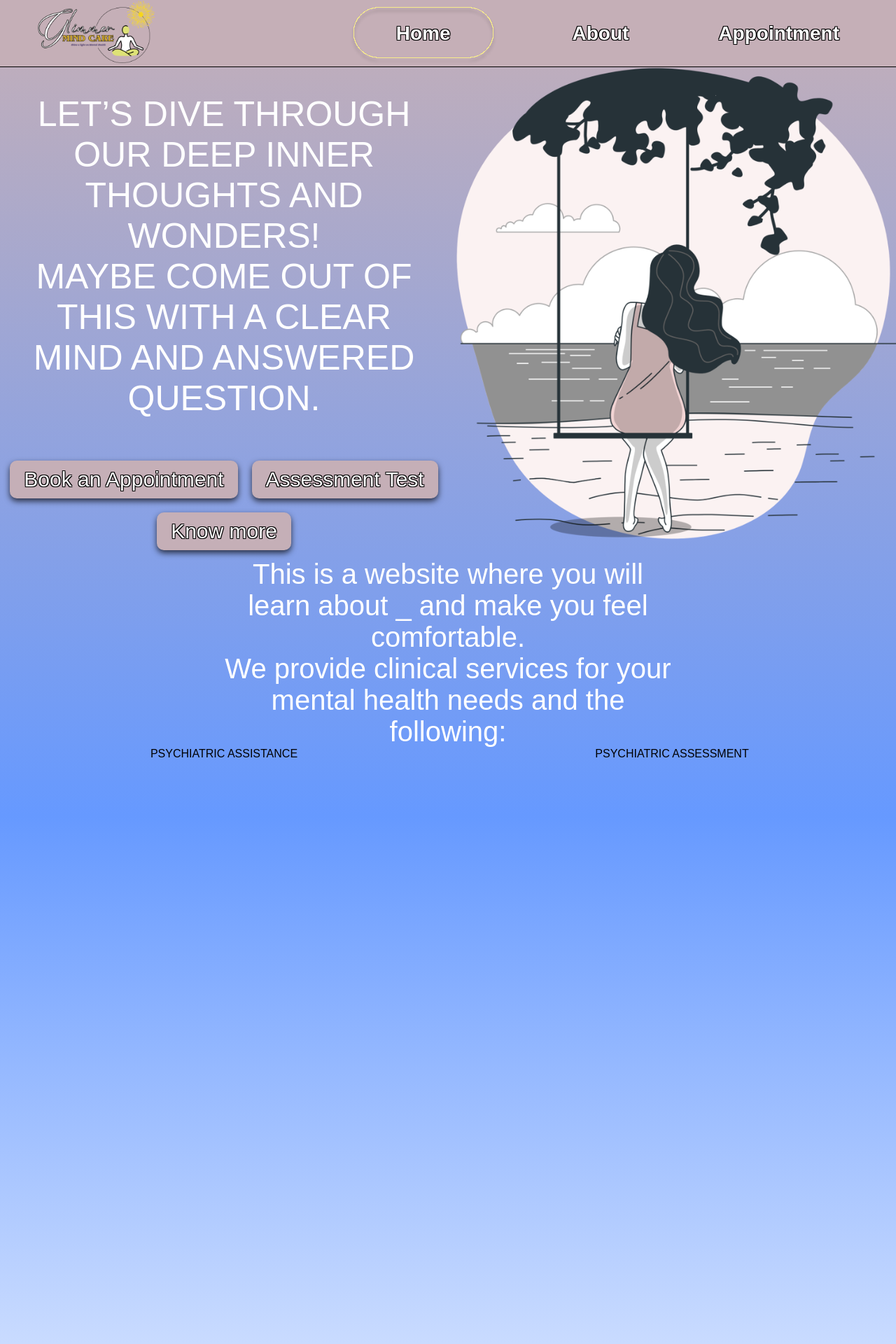
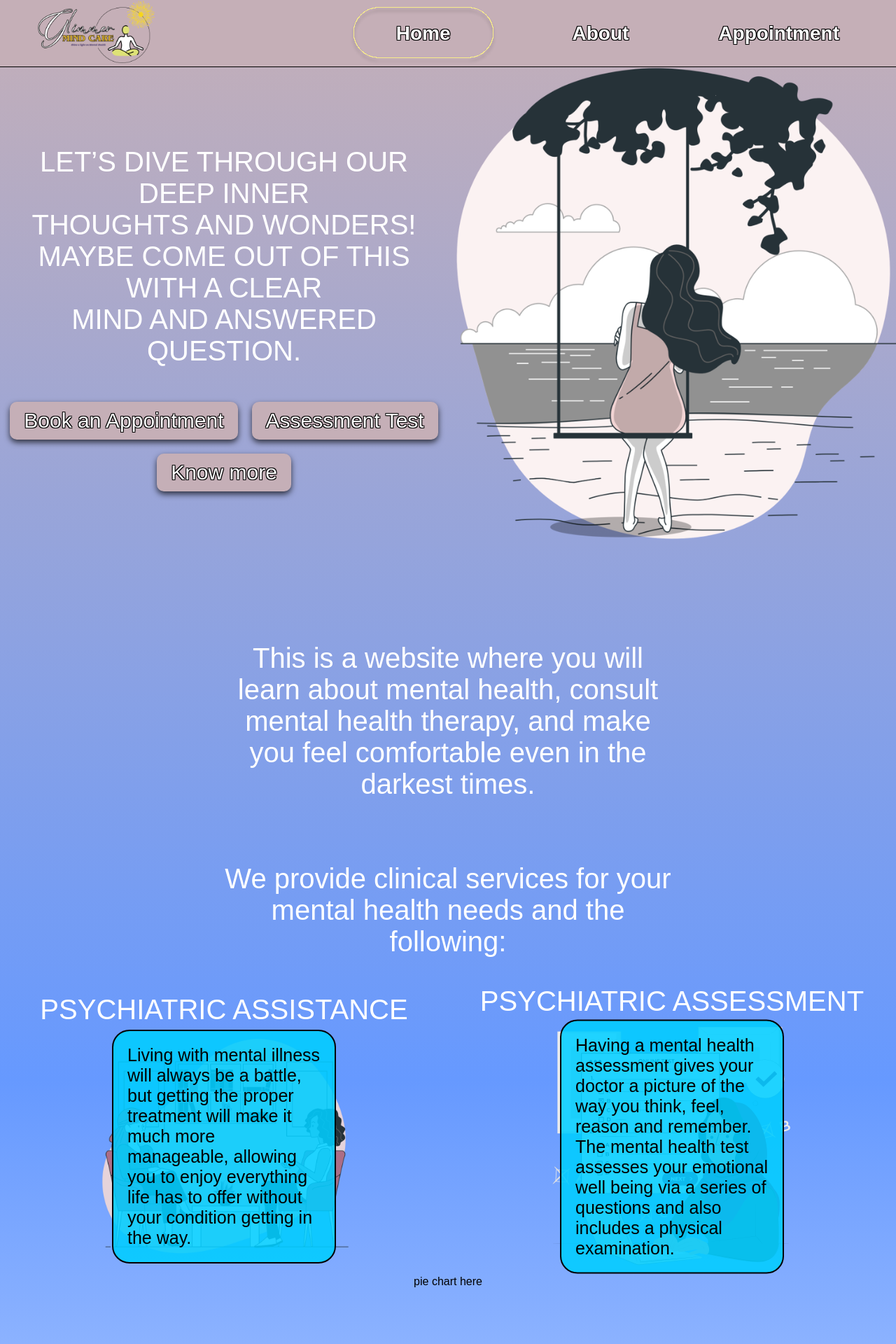
Before and after one commit to yellowboeing120/GlimmerMIndcareClinic.github.io, a PHP site: page /home.html in a window 1280 px wide. Shown: the top 1920 px of the page at 70% size. Run offline with PHP 8.4, Linux system fonts and the light colour scheme; some web fonts are replaced.

Commit message:
Add files via upload

```diff
--- a/about.html
+++ b/about.html
@@ -122,7 +122,7 @@
 			<div class="mapflex">
 				<div class="item1">
 					<div class="subitem">
-						<img class="gpsicon" src="photos/gps-icon.png">
+						<img src="photos/gps-icon.png">
 						<p class="address">Castle, Grimm, Birmingham, Camdem, Antipolo, 1870 Rizal, Philippines</p>
 					</div>
 				</div>
--- a/footer.css
+++ b/footer.css
@@ -8,7 +8,7 @@
 }
 
 hr {
-	margin-top: 200px;
+	margin-top: 80px;
 	height: 2px;
 }
 
--- a/home.html
+++ b/home.html
@@ -66,17 +66,32 @@
 		<div class="item">
 			<img class="alone-bro" src="photos/Alone-bro.png"/>
 		</div>
+		<div class="margin1"></div>
 		<div class="item">
-			<div class="center">This is a website where you will learn about _ and make you feel comfortable.<br>We provide clinical services for your mental health needs and the following:</div>
+			<div class="center">This is a website where you will learn about mental health, consult mental health therapy, and make you feel comfortable even in the darkest times.<br><br><br>We provide clinical services for your mental health needs and the following:</div>
 		</div>
 	</div>
+	<div class="margin2"></div>
 	<div class="homepage2">
 		<div class="item">
-			PSYCHIATRIC ASSISTANCE
+			<div class="subitem">
+				<div class="center">PSYCHIATRIC ASSISTANCE</div>
+				<div class="assistancecontainer">
+					<img class="assistanceimg" src="photos/Psychologist-bro1.png"/>
+					<div class="text-with-border">Living with mental illness will always be a battle, but getting the proper treatment will make it much more manageable, allowing you to enjoy everything life has to offer without your condition getting in the way.</div>
+				</div>
+			</div>
 		</div>
 		<div class="item">
-			PSYCHIATRIC ASSESSMENT
+			<div class="subitem">
+				<div class="center">PSYCHIATRIC ASSESSMENT</div>
+				<div class="assistancecontainer">
+					<img class="assistanceimg" src="photos/Psychologist-bro2.png"/>
+					<div class="text-with-border">Having a mental health assessment gives your doctor a picture of the way you think, feel, reason and remember. The mental health test assesses your emotional well being via a series of questions and also includes a physical examination.</div>
+				</div>
+			</div>
 		</div>
+		<div class="piechartshere">pie chart here</div>
 	</div>
 	<!--body ends here-->
 	<div class="margin-bottom"></div>
--- a/homepage.css
+++ b/homepage.css
@@ -54,6 +54,17 @@ body {
     align-items: center;
 }
 
+.subitem {
+    width: 100%;
+    flex-basis: 100%;
+    flex-wrap: wrap;
+    display: flex;
+    box-sizing: border-box;
+    justify-content: center;
+    align-items: center;
+    font-size: 30px;
+}
+
 @media screen and (max-width: 1000px) {
     .item {
         flex-basis: 100%;
@@ -65,7 +76,7 @@ body {
 }
 
 .centered {
-	font-size: 50px;
+	font-size: 40px;
 	text-align: center;
 	color: #ffff;
 }
@@ -116,3 +127,40 @@ body {
 	font-size: 40px;
 	color: #fff;
 }
+
+.assistanceimg {
+    width: 60%;
+    height: auto;
+}
+
+.assistancecontainer {
+    position: relative;
+    display: inline-flex;
+    justify-content: center;
+    align-items: center;
+}
+
+.text-with-border {
+    position: absolute;
+    top: 50%;
+    left: 50%;
+    transform: translate(-50%, -50%);
+    padding: 20px;
+    font-size: 25px;
+    background-color: rgba(0,205,255,0.88);
+    border: 2px solid black;
+    border-radius: 25px;
+    box-sizing: border-box;
+}
+
+.margin1 {
+    margin-top: 120px;
+    width: 100%;
+    height: 1%;
+}
+
+.margin2 {
+    margin-top: 40px;
+    width: 100%;
+    height: 1%;
+}
```
Also changed, not shown: about.css (+3 -20 lines), photos/Psychologist-bro1.png (added), photos/Psychologist-bro2.png (added).
